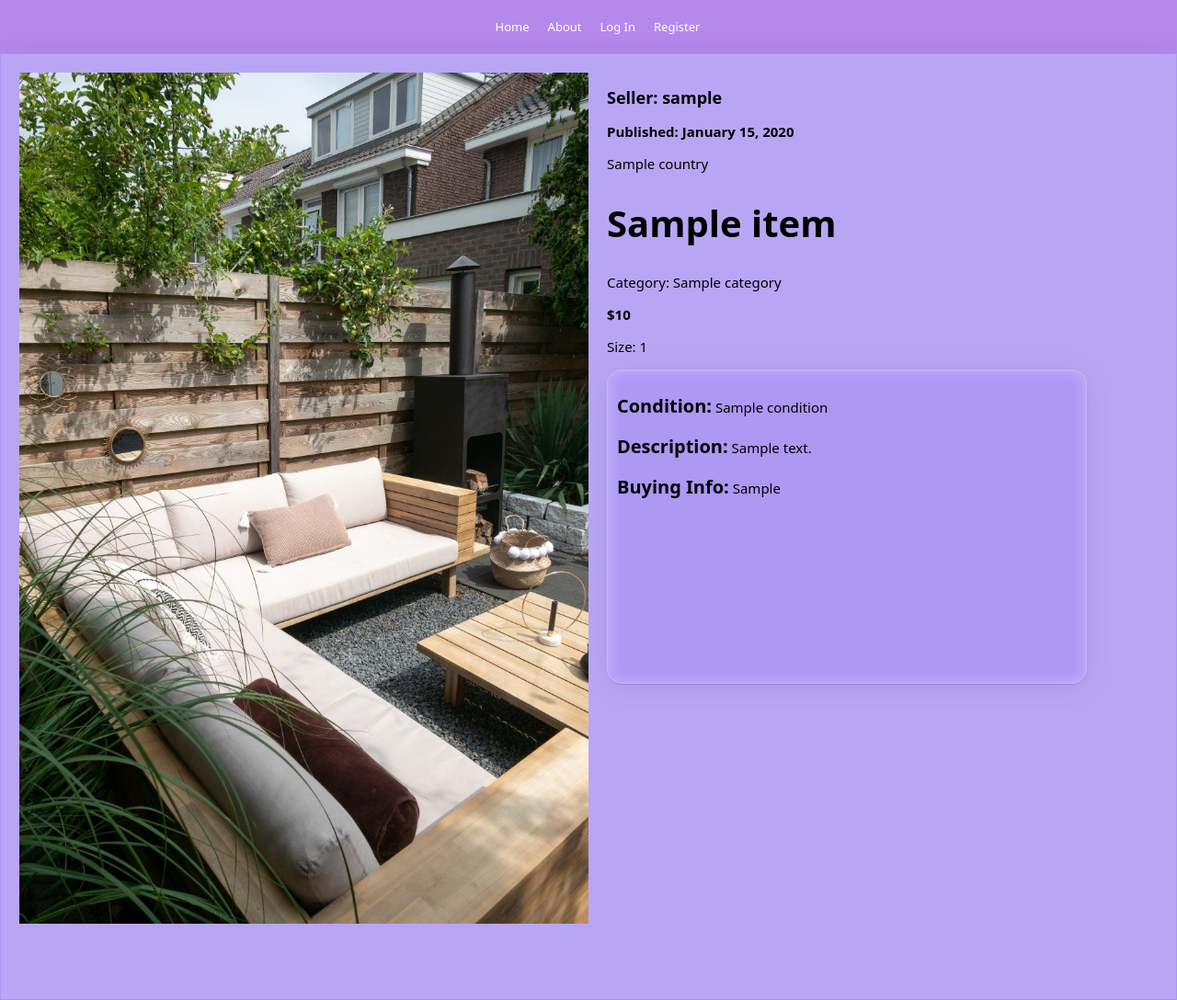
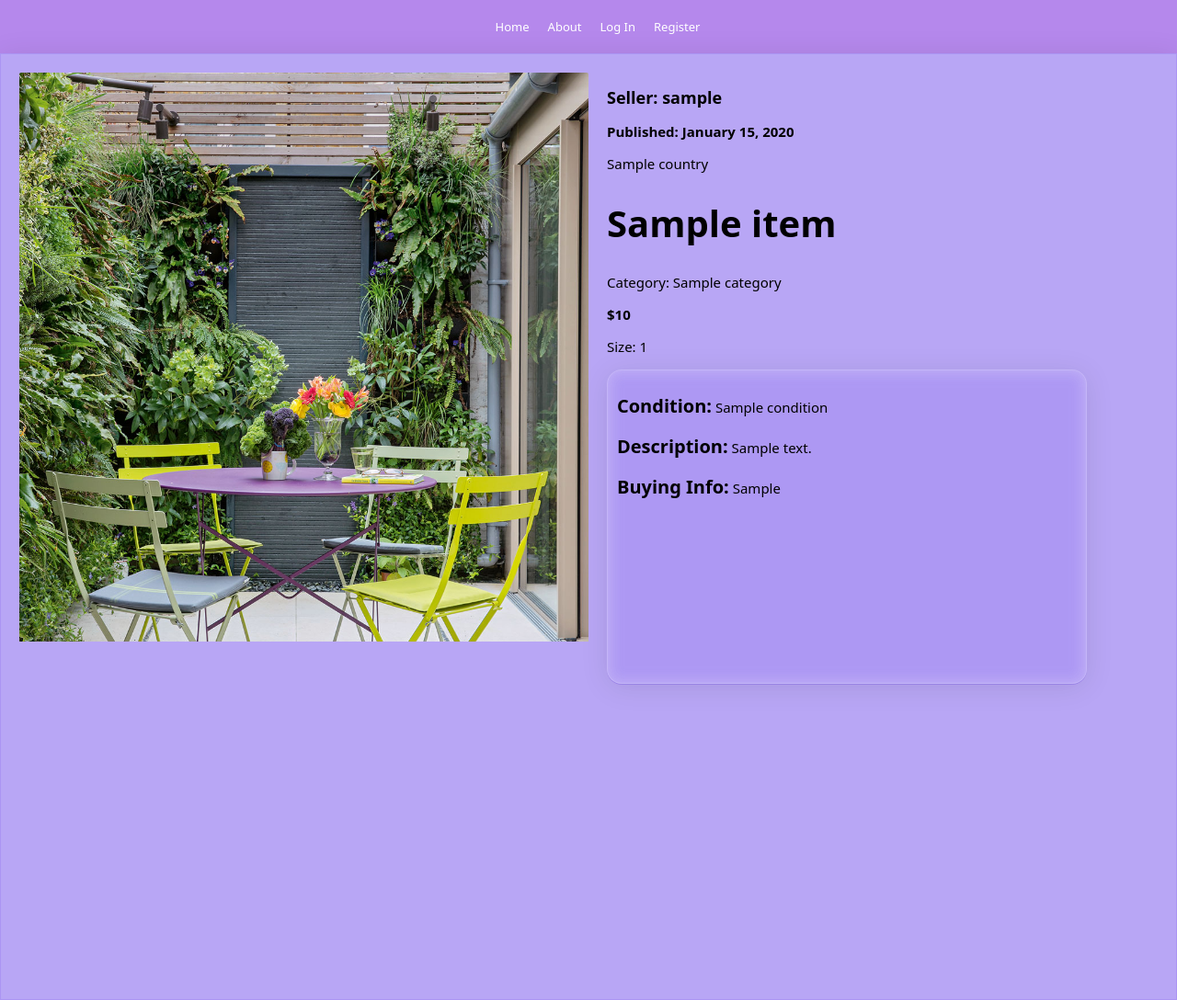
Before and after one commit to Haziq12/Boxd, a Flask app: template myapp/templates/item.html in a window 1280 px wide. Shown: the whole page at 92% size. Run offline with Flask 2, Linux system fonts and the light colour scheme; the template is opened without the code that fills it: most values are stand-ins (such as "Sample title", 1, 10 or a date in 2020); parts of the project's set-up code (start-up, migrations or seed data) failed here and were passed over.

Commit message:
item image

```diff
--- a/myapp/static/styles/item.css
+++ b/myapp/static/styles/item.css
@@ -54,7 +54,7 @@ form {
   margin-top: 20px;
   grid-area: first;
   background-image:
-  url(forSale1.jpeg);
+  url(forSale.jpeg);
   background-size: contain;
   background-repeat: no-repeat;
   border-radius: 2px;
```
